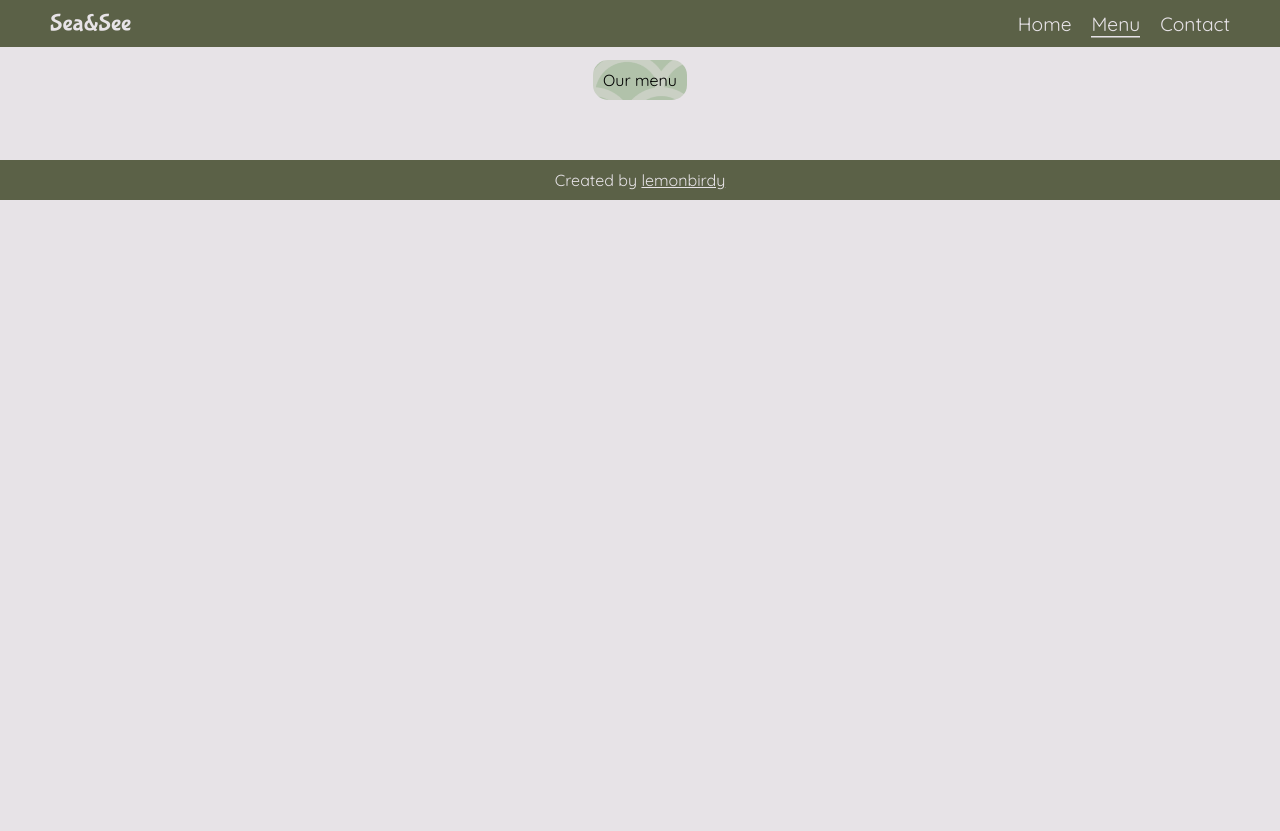
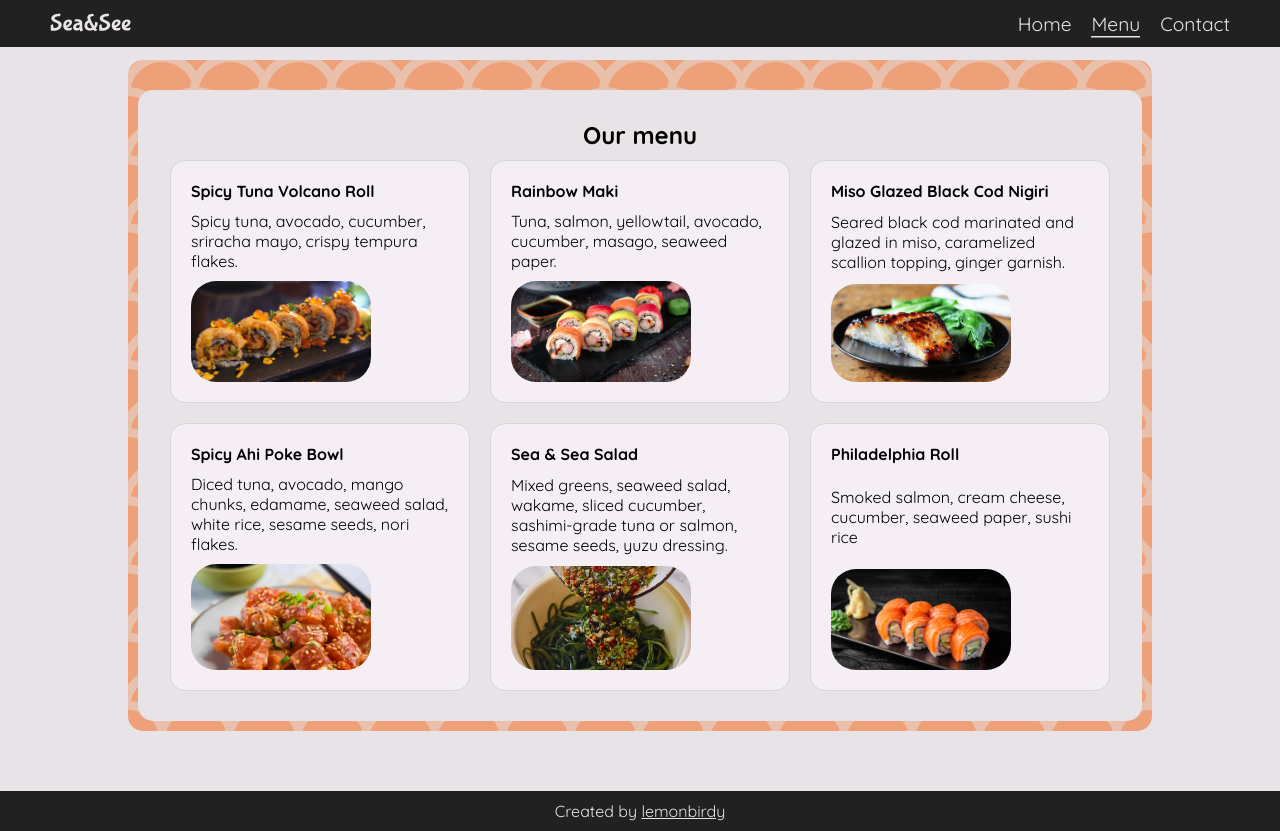
Before and after one commit to citronoiseau/restaraunt-odin, a website built with webpack: page src/index.html in a window 1280 px wide. Both pictures are taken after a click on the item "Menu". Before the commit the page ends 800 px from the top, so only its background shows below. Built offline with nearby package versions, Linux system fonts and the light colour scheme.

Commit message:
finished menu page

```diff
--- a/src/home.js
+++ b/src/home.js
@@ -57,7 +57,7 @@ export default function createHome() {
   imagesContainer.appendChild(chiefsPhoto);
 
   const restaurantPhoto = document.createElement("img");
-  restaurantPhoto.src = "images/restaurant.png";
+  restaurantPhoto.src = "images/restaurant.jpg";
   restaurantPhoto.alt = "Our chiefs";
   imagesContainer.appendChild(restaurantPhoto);
 
--- a/src/menu.js
+++ b/src/menu.js
@@ -1,6 +1,75 @@
 export default function createMenu() {
   const main = document.querySelector("#content");
-  const menuLogo = document.createElement("div");
+
+  const menuContainer = document.createElement("div");
+  menuContainer.className = "menuContainer";
+  main.appendChild(menuContainer);
+
+  const menuLogo = document.createElement("h2");
   menuLogo.textContent = "Our menu";
-  main.appendChild(menuLogo);
+  menuContainer.appendChild(menuLogo);
+
+  const menu = document.createElement("div");
+  menu.classList.add("menu");
+  menuContainer.appendChild(menu);
+
+  const menuList = [
+    {
+      name: "Spicy Tuna Volcano Roll",
+      ingredients:
+        "Spicy tuna, avocado, cucumber, sriracha mayo, crispy tempura flakes.",
+      src: "images/recipes/spicyTuna.jpg",
+    },
+    {
+      name: "Rainbow Maki",
+      ingredients:
+        "Tuna, salmon, yellowtail, avocado, cucumber, masago, seaweed paper.",
+      src: "images/recipes/maki.jpg",
+    },
+    {
+      name: "Miso Glazed Black Cod Nigiri",
+      ingredients:
+        "Seared black cod marinated and glazed in miso, caramelized scallion topping, ginger garnish.",
+      src: "images/recipes/cod.jpg",
+    },
+    {
+      name: "Spicy Ahi Poke Bowl",
+      ingredients:
+        "Diced tuna, avocado, mango chunks, edamame, seaweed salad, white rice, sesame seeds, nori flakes.",
+      src: "images/recipes/poke.jpg",
+    },
+    {
+      name: "Sea & Sea Salad",
+      ingredients:
+        "Mixed greens, seaweed salad, wakame, sliced cucumber, sashimi-grade tuna or salmon, sesame seeds, yuzu dressing.",
+      src: "images/recipes/salad.jpg",
+    },
+    {
+      name: "Philadelphia Roll",
+      ingredients:
+        "Smoked salmon, cream cheese, cucumber, seaweed paper, sushi rice",
+      src: "images/recipes/phil.jpg",
+    },
+  ];
+
+  menuList.forEach((menuDish) => {
+    const recipe = document.createElement("div");
+    recipe.className = "recipe";
+
+    const name = document.createElement("div");
+    name.textContent = menuDish.name;
+
+    const ingredients = document.createElement("p");
+    ingredients.textContent = menuDish.ingredients;
+
+    const picture = document.createElement("img");
+    picture.src = menuDish.src;
+    picture.alt = menuDish.name;
+
+    recipe.appendChild(name);
+    recipe.appendChild(ingredients);
+    recipe.appendChild(picture);
+
+    menu.appendChild(recipe);
+  });
 }
--- a/src/style.css
+++ b/src/style.css
@@ -26,7 +26,7 @@ header > div:first-child {
 header,
 footer {
   display: flex;
-  background-color: #5b6147;
+  background-color: #212121;
 }
 
 .navbar > ul {
@@ -56,7 +56,7 @@ li.active {
   align-self: center;
   margin: 60px 0;
   display: flex;
-  background-color: #b1c2aa;
+  background-color: #eea178;
   max-width: 80%;
   padding: 10px;
   flex-direction: column;
@@ -82,11 +82,13 @@ h1::after {
 .aboutContainer,
 .logoContainer,
 #content,
-.hoursContainer {
+.hoursContainer,
+.menuContainer {
   border-radius: 15px;
 }
 .aboutContainer,
-.hoursContainer {
+.hoursContainer,
+.menuContainer {
   margin-top: 20px;
   padding: 30px;
   background-color: #e7e3e7;
@@ -99,7 +101,7 @@ h1::after {
   justify-content: center;
 }
 .aboutContainer img {
-  width: max(200px, 5rem, 30%);
+  width: max(180px, 6rem, 30%);
   padding: 15px;
   align-self: center;
   border-radius: 25px;
@@ -121,10 +123,12 @@ h1::after {
 }
 .hoursContainer h3 {
   padding-bottom: 10px;
+  font-size: 1.4rem;
 }
 .schedule {
   padding-top: 10px;
   text-align: center;
+  font-size: 1.1rem;
 }
 .dayContainer > div:first-child {
   color: rgb(45, 45, 45);
@@ -132,6 +136,41 @@ h1::after {
 }
 .dayContainer > div:not(:first-child) {
   font-weight: bold;
+}
+
+.menuContainer {
+  align-items: center;
+}
+.menuContainer > div:first-child {
+  font-size: 1.5rem;
+}
+.menu {
+  margin-top: 10px;
+  display: flex;
+  flex-wrap: wrap;
+  gap: 20px;
+  justify-content: center;
+}
+.recipe {
+  max-width: 300px;
+  display: flex;
+  flex-direction: column;
+  justify-content: space-between;
+  gap: 10px;
+  border: 1px solid rgb(214, 214, 214);
+  padding: 20px;
+  background-color: #f5eff5;
+  border-radius: 15px;
+}
+.recipe > div:first-child {
+  font-weight: bold;
+}
+.recipe > p {
+  max-width: 30ch;
+}
+.menuContainer img {
+  width: max(180px, 6rem, 30%);
+  border-radius: 25px;
 }
 footer {
   padding: 10px;
@@ -143,6 +182,7 @@ footer a {
   color: #e7e3e7;
   transition: all 0.25s ease-in;
 }
+
 @media (max-width: 767px) {
   header {
     padding: 10px;
```
Also changed, not shown: dist/7e6f70bdbd89588830c7.png (added), dist/bb4b2cbeffda4af9e633.png (added), dist/main.js, src/images/recipes/cod.jpg (added), src/images/recipes/maki.jpg (added), src/images/recipes/phil.jpg (added), src/images/recipes/poke.jpg (added), src/images/recipes/salad.jpg (added), src/images/recipes/spicyTuna.jpg (added), src/images/restaurant.jpg (added), src/images/restaurant.png (deleted).
